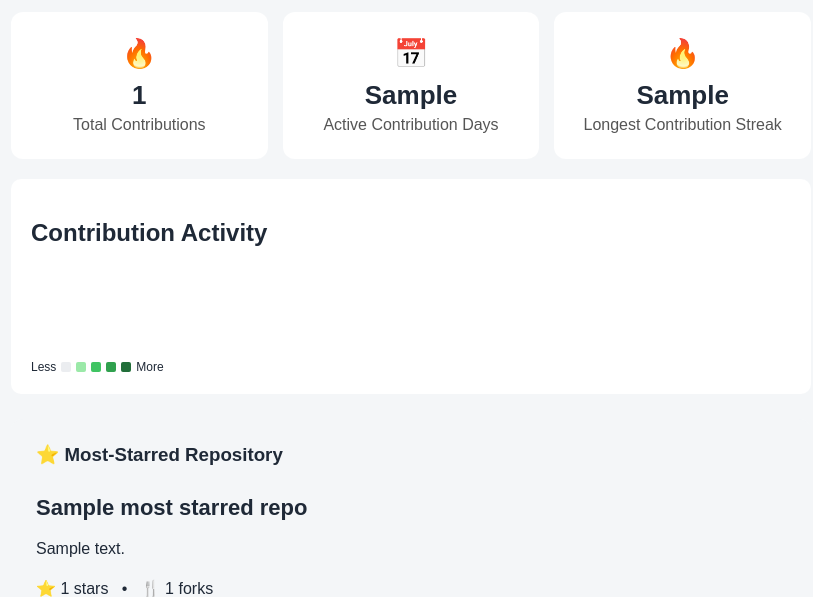
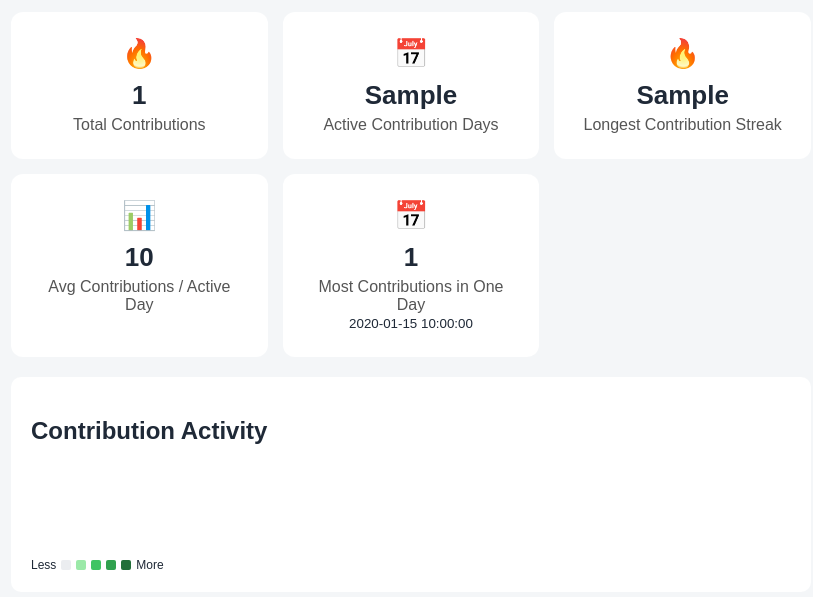
Before and after one commit to yogesharumugam2103/github-profile-analyzer, a Flask app: template templates/profile.html in a window 1280 px wide. Shown: the part 803-1400 px from the top of the page, without its empty margins (229-1042 px from the left). Run offline with Flask 3, Linux system fonts and the light colour scheme; the template is opened without the code that fills it: most values are stand-ins (such as "Sample title", 1, 10 or a date in 2020).

Commit message:
Add most active contribution day

```diff
--- a/app.py
+++ b/app.py
@@ -109,6 +109,19 @@ def analyze():
             ["totalContributions"]
         )
 
+    if active_days > 0:
+        average_contributions = round(total_contributions / active_days, 2)
+    else:
+        average_contributions = 0
+
+    most_active_day = None
+
+    if contribution_days:
+        most_active_day = max(
+            contribution_days,
+            key=lambda day: day["contributionCount"]
+        )
+
     contribution_heatmap = []
 
     if "data" in graphql_data and graphql_data["data"].get("user"):
@@ -211,7 +224,9 @@ def analyze():
         contribution_days=contribution_days,
         active_days=active_days,
         longest_streak=longest_streak,
-        contribution_heatmap=contribution_heatmap
+        contribution_heatmap=contribution_heatmap,
+        average_contributions=average_contributions,
+        most_active_day=most_active_day
     )
 
 if __name__ == "__main__":
--- a/templates/profile.html
+++ b/templates/profile.html
@@ -95,6 +95,25 @@
                     <span>🔥</span>
                     <h3>{{ longest_streak }}</h3>
                     <p>Longest Contribution Streak</p>
+                </div>
+
+                <div class="analysis-card">
+                    <span>📊</span>
+                    <h3>{{ average_contributions }}</h3>
+                    <p>Avg Contributions / Active Day</p>
+                </div>
+
+                <div class="analysis-card">
+                    <span>📅</span>
+
+                    {% if most_active_day %}
+                        <h3>{{ most_active_day.contributionCount }}</h3>
+                        <p>Most Contributions in One Day</p>
+                        <small>{{ most_active_day.date }}</small>
+                    {% else %}
+                        <h3>0</h3>
+                        <p>Most Contributions in One Day</p>
+                    {% endif %}
                 </div>
             </div>
 
```
